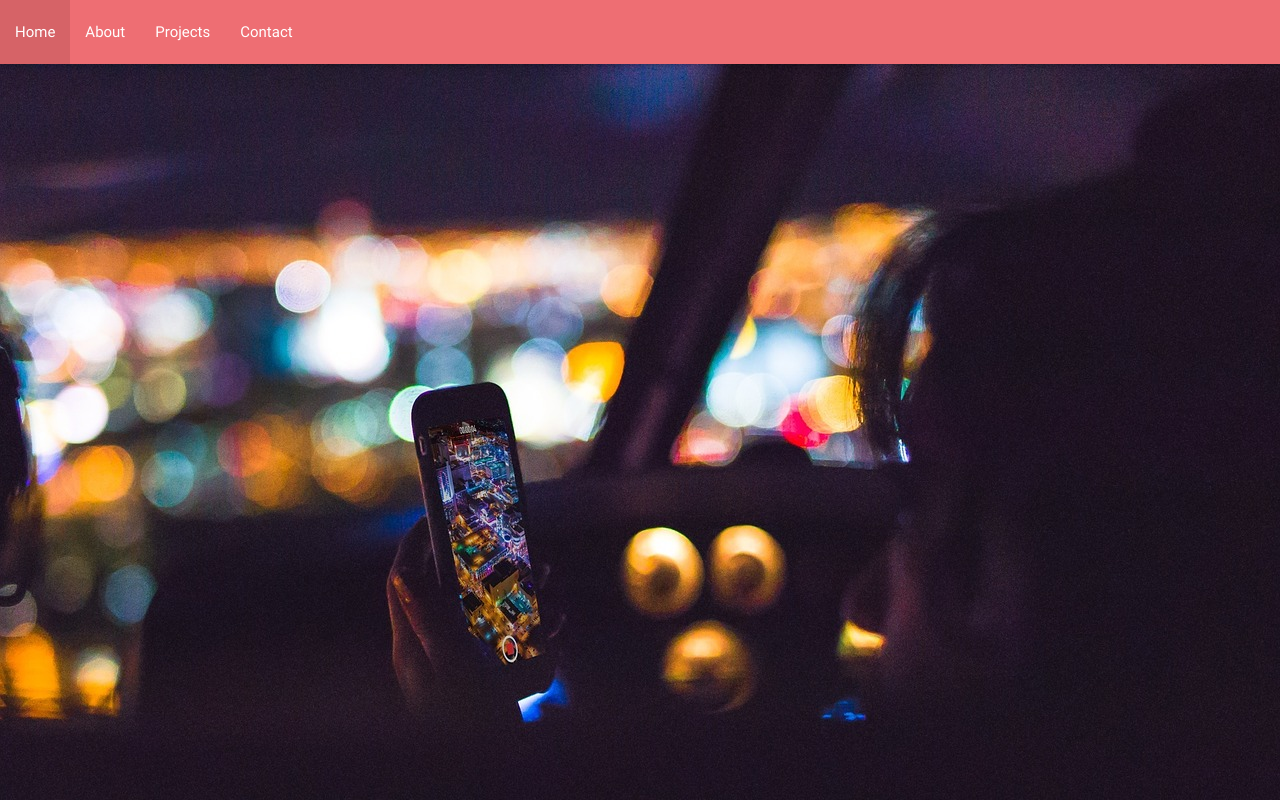
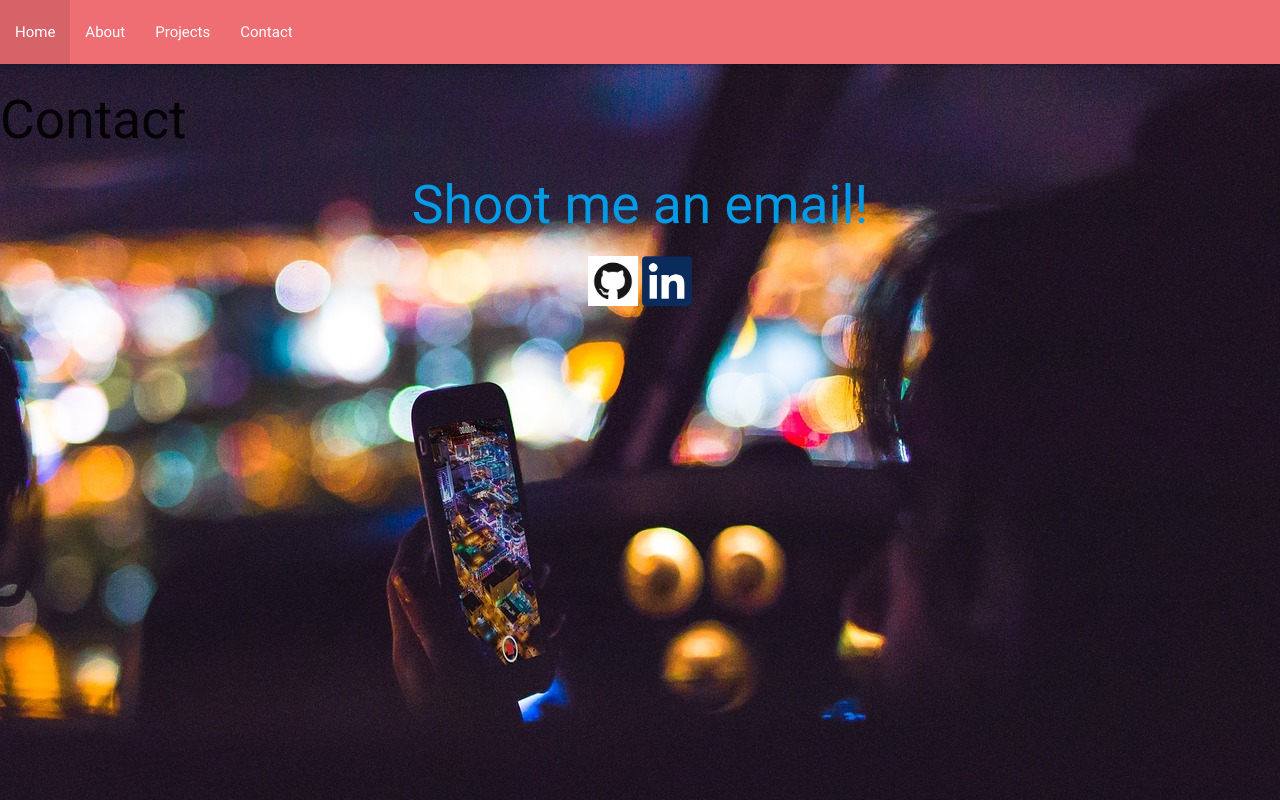
Before and after one commit to ca959971/SiteTemplate, a plain HTML site: page Contact.html in a window 1280 px wide. Drawn offline with Linux system fonts and the light colour scheme.

Commit message:
Contact Links

```diff
--- a/Contact.html
+++ b/Contact.html
@@ -35,7 +35,13 @@
              </ul>
 
        </nav>
+    <h2>Contact</h2>
 
+       <div class="center-align">
+          <h2 class="center-align"><a href="mailto:someone@example.com?Subject=Hello%20again" target="_top">Shoot me an email!</a></h2>
+                <a class="center-align" href="http://github.com/ca959971" target="_blank"><img src="Pics/GitHub-Mark.png" alt="Github" width="50" height="50"/></a>
+                <a class="center-align" href="https://www.linkedin.com/in/cameron-robinson-a611206b" target="_blank"><img src="Pics/linkedin-logo.png" alt="LinkedIn" width="50" height="50"/></a>
+      </div>
 
   </body>
 </html>
```
